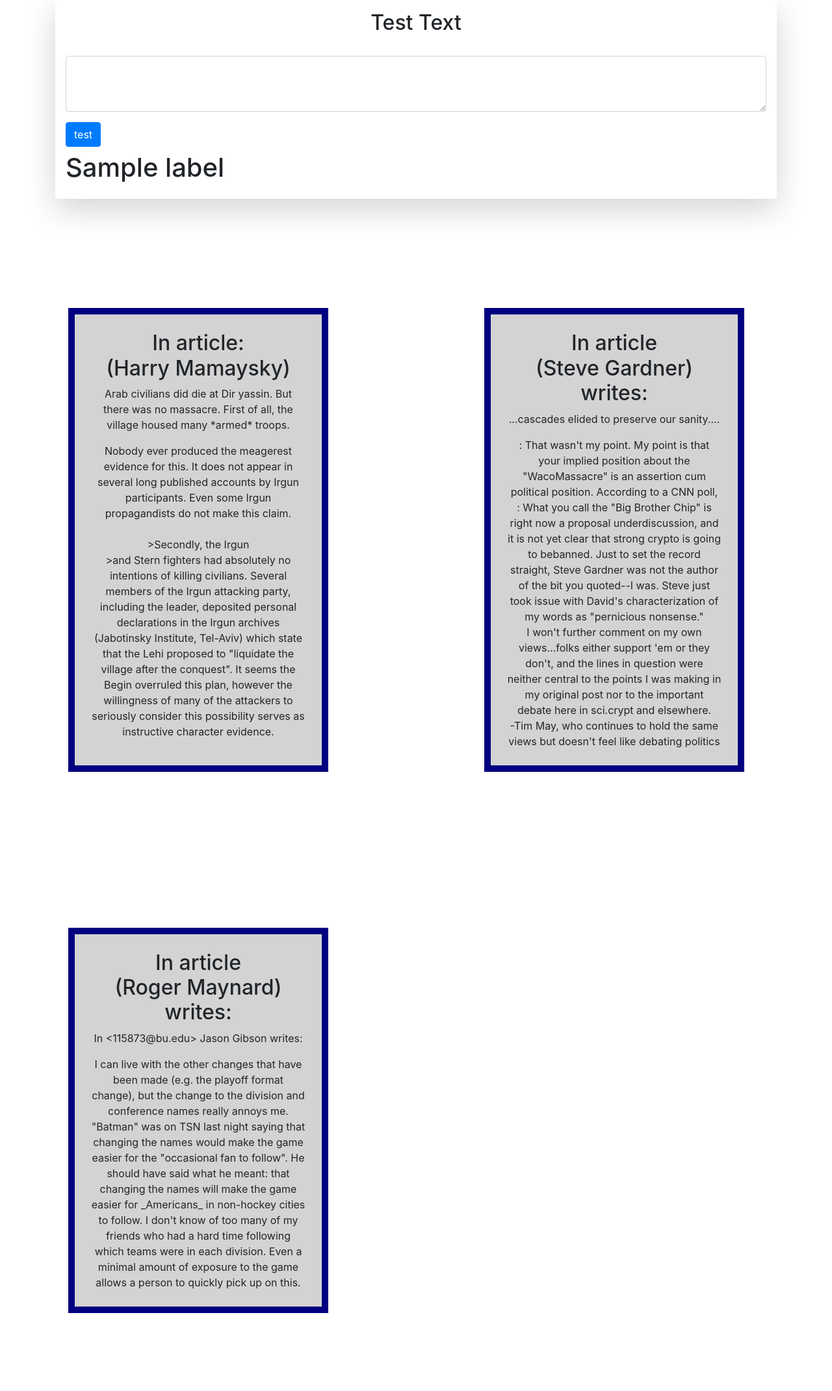
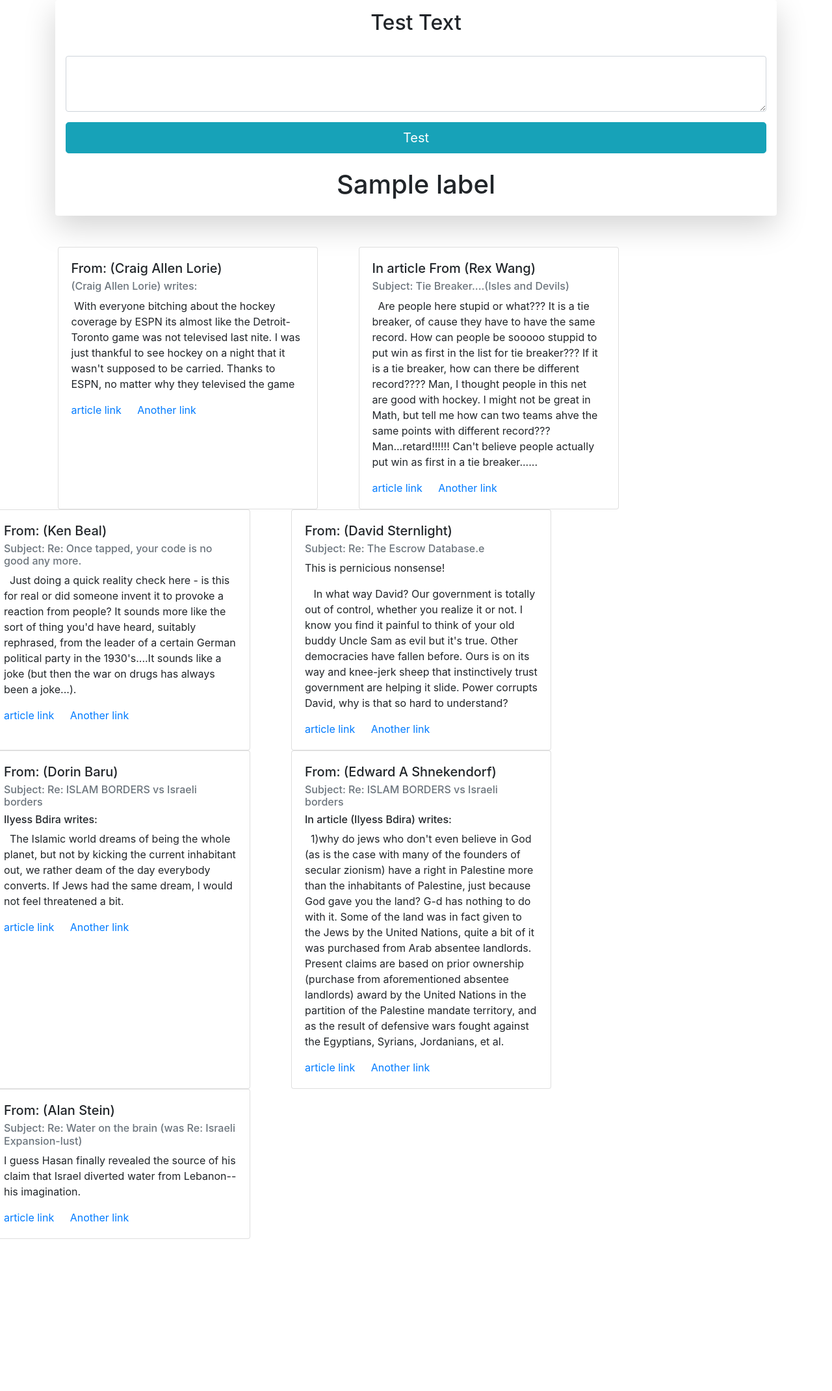
Before and after one commit to siripaha/projectDratascience-2, a Django app: template chatgroup/templates/chatgroup/index.html in a window 1280 px wide. Shown: the whole page at 65% size. After the commit the page ends 1907 px from the top, so only its background shows below. Run offline with Django 3.2, Linux system fonts and the light colour scheme; the template is opened without the code that fills it: most values are stand-ins (such as "Sample title", 1, 10 or a date in 2020); some libraries are stand-ins or nearby versions.

Commit message:
Update index.html

```diff
--- a/chatgroup/templates/chatgroup/index.html
+++ b/chatgroup/templates/chatgroup/index.html
@@ -34,62 +34,96 @@
                 <center><h2>Test Text</h2></center><br>
                 <textarea class="form-control" rows="3" name="chat" required></textarea>
             </div>
-            <button type="submit" class="btn btn-primary mb-2">test</button>
-            <h1>{{ label }}</h1>
+            <button type="submit" class="btn btn-info btn-lg btn-block">Test</button>
+            <br>
+            <center><h1>{{ label }}</h1></center>
         </form>
     </div>
-    <center><div class="row" >
-    <div class="cnngineer">
-        <div class="cnn">
-        <h2>In article: <br>(Harry Mamaysky)</h2>
-        <p>Arab civilians did die at Dir yassin. But there was no massacre. First of all, the village housed many *armed* troops. </p>
-        <div>Nobody ever produced the meagerest evidence for this.  It does not
-            appear in several long published accounts by Irgun participants.
-            Even some Irgun propagandists do not make this claim.<br>
-            <br>>Secondly, the Irgun
-            <br>>and Stern fighters had absolutely no intentions of killing civilians.
 
-            Several members of the Irgun attacking party, including the leader,
-            deposited personal declarations in the Irgun archives (Jabotinsky
-            Institute, Tel-Aviv) which state that the Lehi proposed to "liquidate
-            the village after the conquest".  It seems the Begin overruled
-            this plan, however the willingness of many of the attackers to
-            seriously consider this possibility serves as instructive
-            character evidence.
-        </div>
-        </div>
-    </div>
+    <div class="row" >
+        &nbsp;&nbsp;&nbsp;&nbsp;&nbsp;&nbsp;&nbsp;&nbsp;&nbsp;&nbsp;&nbsp;&nbsp;&nbsp;&nbsp;&nbsp;&nbsp;&nbsp;&nbsp;&nbsp;&nbsp;&nbsp;&nbsp;&nbsp;
+        <div class="card" style="width: 25rem;">
+            <div class="card-body">
+              <h5 class="card-title">From: (Craig Allen Lorie)</h5>
+              <h6 class="card-subtitle mb-2 text-muted">(Craig Allen Lorie) writes:</h6>
+              <p class="card-text">&nbsp;With everyone bitching about the hockey coverage by ESPN its almost like the Detroit-Toronto game was not televised last nite.  I was just thankful to see hockey on a night that it wasn't supposed to be carried.  Thanks to ESPN, no matter why they televised the game</p>
+              <a href="https://github.com/qiwsir/BuildingMachingLearning/blob/master/03/379/raw/rec.sport.hockey/10004-53804" class="card-link">article link</a>
+              <a href="https://github.com/qiwsir/BuildingMachingLearning/tree/master/03/379/raw/rec.sport.hockey" class="card-link">Another link</a>
+            </div>
+          </div>
 
-    <div class="cnngineer">
-        <h2>In article <br>(Steve Gardner) writes:</h2>
-        <p>...cascades elided to preserve our sanity....<br></p>
-        <div>: That wasn't my point. My point is that your implied position about the "WacoMassacre" is an assertion cum political position. According to a CNN poll,
-            <br>
-            : What you call the "Big Brother Chip" is right now a proposal underdiscussion, and it is not yet clear that strong crypto is going to bebanned.
+         &nbsp;&nbsp;&nbsp;&nbsp;&nbsp;&nbsp;&nbsp;&nbsp;&nbsp;&nbsp;&nbsp;&nbsp;&nbsp;&nbsp;
+          <div class="card" style="width: 25rem;">
+            <div class="card-body">
+              <h5 class="card-title">In article From (Rex Wang)</h5>
+              <h6 class="card-subtitle mb-2 text-muted">Subject: Tie Breaker....(Isles and Devils)</h6>
+              <p class="card-text"> &nbsp;&nbsp;Are people here stupid or what??? It is a tie breaker, of cause they have to have the same record. How can people be sooooo stuppid to put win as first in the list for tie breaker??? If it is a tie breaker, how can there be different record???? Man, I thought people in this net are good with hockey. I might not be great in Math, but tell me how can two teams ahve the same points with different record??? Man...retard!!!!!! Can't believe people actually put win as first in a tie breaker......</p>
+              <a href="https://github.com/qiwsir/BuildingMachingLearning/blob/master/03/379/raw/rec.sport.hockey/10016-53621" class="card-link">article link</a>
+              <a href="https://github.com/qiwsir/BuildingMachingLearning/tree/master/03/379/raw/rec.sport.hockey" class="card-link">Another link</a>
+            </div>
+          </div>
 
-            Just to set the record straight, Steve Gardner was not the author of
-            the bit you quoted--I was. Steve just took issue with David's
-            characterization of my words as "pernicious nonsense."<br>
+          &nbsp;&nbsp;&nbsp;&nbsp;&nbsp;&nbsp;&nbsp;&nbsp;&nbsp;&nbsp;&nbsp;&nbsp;&nbsp;&nbsp;
+          <div class="card" style="width: 25rem;">
+            <div class="card-body">
+              <h5 class="card-title">From: (Ken Beal) </h5>
+              <h6 class="card-subtitle mb-2 text-muted">Subject: Re: Once tapped, your code is no good any more.</h6>
+              <p class="card-text">&nbsp;&nbsp;Just doing a quick reality check here - is this for real or did someone invent it to provoke a reaction from people?  It sounds more like the sort of thing you'd have heard, suitably rephrased, from the leader of a certain German political party in the 1930's....It sounds like a joke (but then the war on drugs has always been a joke...). </p>
+              <a href="https://github.com/dgrtwo/tidy-text-mining/blob/master/data/20news-bydate/20news-bydate-test/sci.crypt/15739" class="card-link">article link</a>
+              <a href="https://github.com/dgrtwo/tidy-text-mining/tree/master/data/20news-bydate/20news-bydate-test/sci.crypt" class="card-link">Another link</a>
+            </div>
+          </div>
 
-            I won't further comment on my own views...folks either support 'em or
-            they don't, and the lines in question were neither central to the
-            points I was making in my original post nor to the important debate
-            here in sci.crypt and elsewhere.<br>
+          &nbsp;&nbsp;&nbsp;&nbsp;&nbsp;&nbsp;&nbsp;&nbsp;&nbsp;&nbsp;&nbsp;&nbsp;&nbsp;&nbsp;
+          <div class="card" style="width: 25rem;">
+            <div class="card-body">
+              <h5 class="card-title">From: (David Sternlight) </h5>
+              <h6 class="card-subtitle mb-2 text-muted">Subject: Re: The Escrow Database.e</h6>
+              <p class="card-text">This is pernicious nonsense!</p>
+              <p> &nbsp;&nbsp; In what way David?  Our government is totally out of control, whether you realize it or not.  I know you find it painful to think of your old buddy Uncle Sam as evil but it's true.  Other democracies have fallen before.  Ours is on its way and knee-jerk sheep that instinctively trust government are helping it slide. Power corrupts David, why is that so hard to understand?</p>
+              <a href="https://github.com/dgrtwo/tidy-text-mining/blob/master/data/20news-bydate/20news-bydate-test/sci.crypt/15747" class="card-link">article link</a>
+              <a href="https://github.com/dgrtwo/tidy-text-mining/tree/master/data/20news-bydate/20news-bydate-test/sci.crypt" class="card-link">Another link</a>
+            </div>
+          </div>
+          <br><br>
 
+            &nbsp;&nbsp;&nbsp;&nbsp;&nbsp;&nbsp;&nbsp;&nbsp;&nbsp;&nbsp;&nbsp;&nbsp;&nbsp;&nbsp;&nbsp;&nbsp;&nbsp;&nbsp;&nbsp;&nbsp;&nbsp;&nbsp;&nbsp;&nbsp;&nbsp;&nbsp;&nbsp;
+          <div class="card" style="width: 25rem;">
+            <div class="card-body">
+              <h5 class="card-title">From: (Dorin Baru) </h5>
+              <h6 class="card-subtitle mb-2 text-muted">Subject: Re: ISLAM BORDERS vs Israeli borders</h6>
+              <h6>Ilyess Bdira writes:</h6>
+              <p class="card-text"> &nbsp;&nbsp;The Islamic world dreams of being the whole planet, but not by kicking the current inhabitant out, we rather deam of the day everybody converts. If Jews had the same dream, I would not feel threatened a bit. </p>
+              <a href="https://github.com/bahbbc/dataMining20NewsGroup/blob/master/20news-bydate/20news-bydate-train/talk.politics.mideast/75386" class="card-link">article link</a>
+              <a href="https://github.com/bahbbc/dataMining20NewsGroup/tree/master/20news-bydate/20news-bydate-train/talk.politics.mideast" class="card-link">Another link</a>
+            </div>
+          </div>
 
-            -Tim May, who continues to hold the same views but doesn't feel like
-            debating politics</div>
+          &nbsp;&nbsp;&nbsp;&nbsp;&nbsp;&nbsp;&nbsp;&nbsp;&nbsp;&nbsp;&nbsp;&nbsp;&nbsp;&nbsp;
+          <div class="card" style="width: 25rem;">
+            <div class="card-body">
+              <h5 class="card-title">From: (Edward A Shnekendorf) </h5>
+              <h6 class="card-subtitle mb-2 text-muted">Subject: Re: ISLAM BORDERS vs Israeli borders</h6>
+              <h6>In article (Ilyess Bdira) writes: </h6>
+              <p class="card-text"> &nbsp;&nbsp;1)why do jews who don't even believe in God (as is the case with many of the founders of secular zionism) have a right in Palestine more than the inhabitants of Palestine, just because God gave you the land? G-d has nothing to do with it. Some of the land was in fact given to the Jews by the United Nations, quite a bit of it was purchased from Arab absentee landlords. Present claims are based on prior ownership (purchase from aforementioned absentee landlords) award by the United Nations in the partition of the Palestine mandate territory, and as the result of defensive wars fought against the Egyptians, Syrians, Jordanians, et al.  </p>
+              <a href="https://github.com/bahbbc/dataMining20NewsGroup/blob/master/20news-bydate/20news-bydate-train/talk.politics.mideast/75404" class="card-link">article link</a>
+              <a href="https://github.com/bahbbc/dataMining20NewsGroup/tree/master/20news-bydate/20news-bydate-train/talk.politics.mideast" class="card-link">Another link</a>
+            </div>
+          </div>
 
-    </div>
+          &nbsp;&nbsp;&nbsp;&nbsp;&nbsp;&nbsp;&nbsp;&nbsp;&nbsp;&nbsp;&nbsp;&nbsp;&nbsp;&nbsp;
+          <div class="card" style="width: 25rem;">
+            <div class="card-body">
+              <h5 class="card-title">From: (Alan Stein) </h5>
+              <h6 class="card-subtitle mb-2 text-muted">Subject: Re: Water on the brain (was Re: Israeli Expansion-lust)</h6>
+              <p class="card-text">I guess Hasan finally revealed the source of his claim that Israel diverted water from Lebanon--his imagination.</p>
+              <a href="https://github.com/bahbbc/dataMining20NewsGroup/blob/master/20news-bydate/20news-bydate-train/talk.politics.mideast/75885" class="card-link">article link</a>
+              <a href=https://github.com/bahbbc/dataMining20NewsGroup/tree/master/20news-bydate/20news-bydate-train/talk.politics.mideast" class="card-link">Another link</a>
+            </div>
+          </div>
 
-    <div class="cnngineer">
-        <h2>In article <br>(Roger Maynard) writes:</h2>
-        <p>In <115873@bu.edu> Jason Gibson writes:</p>
-        <div>I can live with the other changes that have been made (e.g. the playoff format change), but the change to the division and conference names really annoys me.<br>
-            "Batman" was on TSN last night saying that changing the names would make the game easier for the "occasional fan to follow".  He should have said what he meant: that changing the names will make the game easier for _Americans_ in non-hockey cities to follow.  I don't know of too many of my friends who had a hard time following which teams were in each division. Even a minimal amount of exposure to the game allows a person to quickly pick up on this.
-            </div>
-    </div>
-</div></center>
+</div>
+
 
 
 
```
